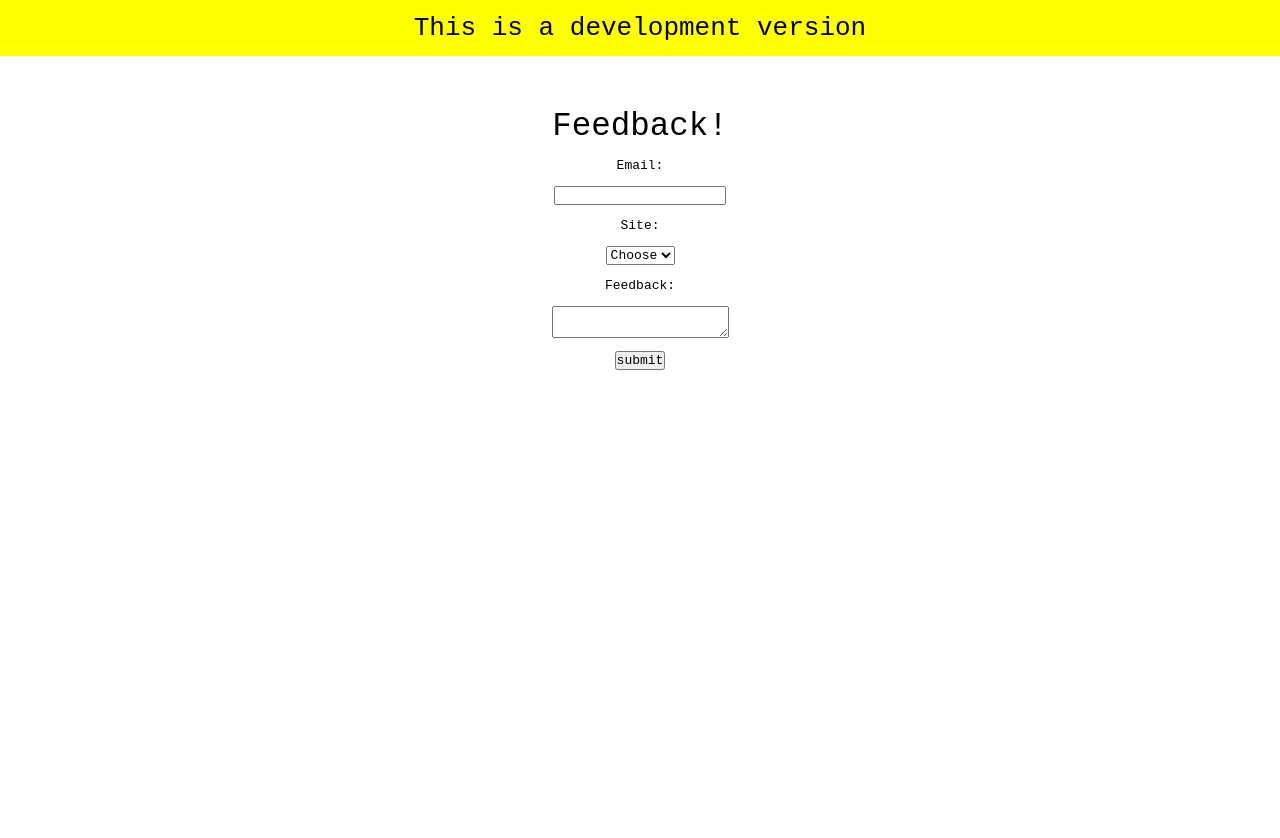
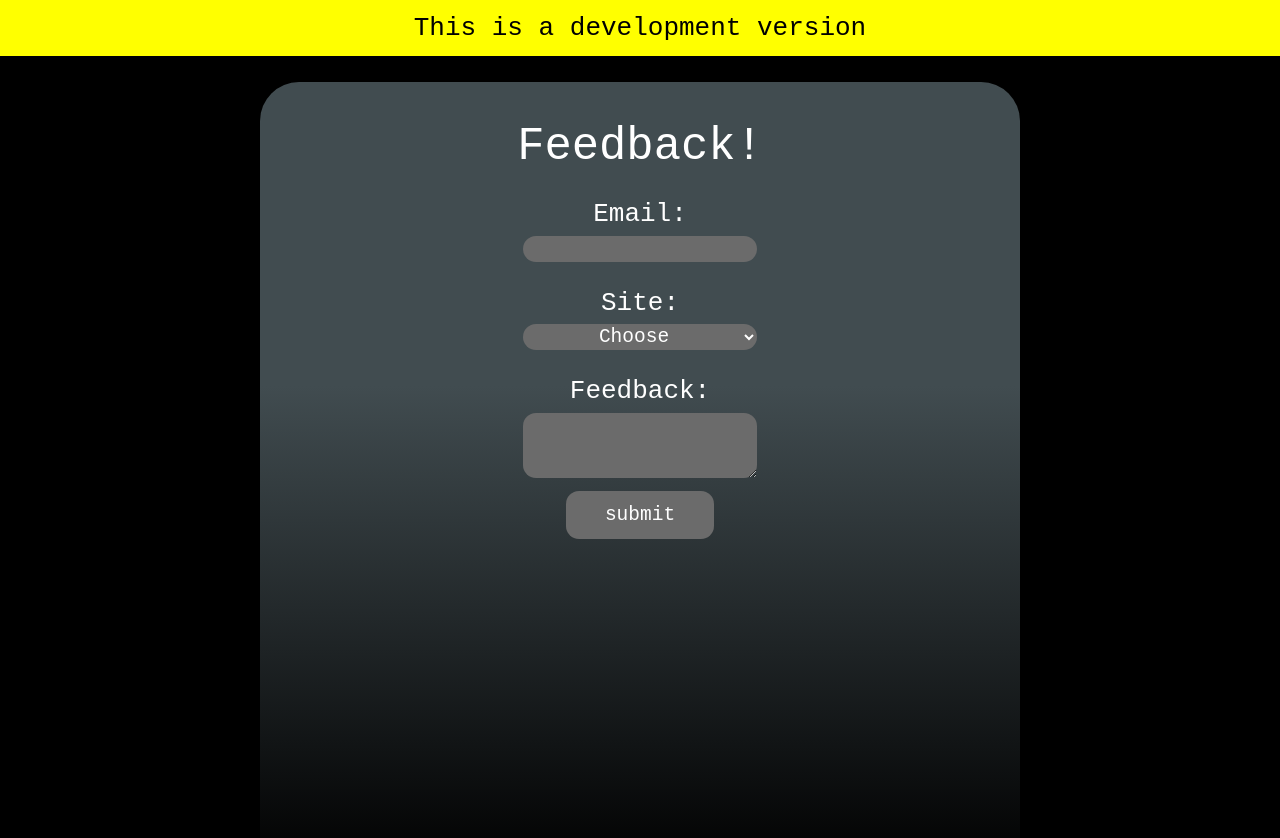
Before and after one commit to howlingunit/feedback_form, a website: page static/index.html in a window 1280 px wide. Before the commit the page ends 800 px from the top, so only its background shows below. Drawn offline with Linux system fonts and the light colour scheme.

Commit message:
added some styles

```diff
--- a/static/index.html
+++ b/static/index.html
@@ -14,14 +14,14 @@
 
   <div class="container">
 
-    <form class="container" id="form">
+    <form id="form">
       <h1 class="title">Feedback!</h1>
 
       <p>Email:</p>
-      <input type="email" name="email" id="email">
+      <input  class='inputs'type="email" name="email" id="email">
 
       <p>Site:</p>
-      <select name="site" id="site">
+      <select class='inputs' name="site" id="site">
         <option value="">Choose</option>
         <option value="site1">site1</option>
         <option value="site2">site2</option>
@@ -29,9 +29,9 @@
       </select>
 
       <p>Feedback:</p>
-      <textarea name="feedback" id="feedback"></textarea>
+      <textarea class='inputs' name="feedback" id="feedback"></textarea>
 
-      <input type="submit" value="submit">
+      <input type="submit" value="submit"  class="inputs" id="submit">
     </form>
   </div>
 
--- a/static/style.css
+++ b/static/style.css
@@ -11,14 +11,25 @@
   text-align: center;
 }
 
+:root {
+  --container-margin: 2rem 20rem 0rem 20rem;
+}
+
+@media (max-width: 600px) {
+  :root {
+    --container-margin: 2rem 2rem 0rem 2rem;
+  }
+}
 
 body {
   display: flex;
   flex-direction: column;
+  background-color: black;
+  color: white;
 }
 
 .title {
-  font-size: 2.5rem;
+  font-size: 3.5rem;
 }
 
 .notice {
@@ -28,14 +39,76 @@ body {
   background-color: yellow;
   padding: 1rem;
   width: 100%;
-
+  color: black;
   font-size: 2rem;
 }
 
 .container {
+  background: linear-gradient(0deg, rgba(0,0,0,1) 1%, rgba(65,76,80,1) 62%);
+  border-radius: 3rem;
+  margin: var(--container-margin);
+  height: 100vh;
   display: flex;
-  padding: 2rem;
+  padding: 3rem 0.5rem;
   align-items: center;
   flex-direction: column;
+  justify-content: flex-start;
   gap: 1rem;
 }
+
+form {
+  display: flex;
+  align-items: center;
+  flex-direction: column;
+  justify-content: flex-start;
+
+}
+
+p {
+  font-size: 2rem;
+  margin: 2rem 0rem 0.5rem 0rem;
+}
+
+.inputs {
+  background-color: rgb(107, 107, 107);
+  color: white;
+  box-shadow: none;
+  border: none;
+  border-radius: 1rem;
+  font-size: 1.5rem;
+}
+
+
+
+#email {
+  width: 18rem;
+  height: 2rem;
+}
+
+#feedback {
+  width: 18rem;
+  height: 5rem;
+  max-width: 30rem;
+  max-height: 15rem;
+}
+
+#site {
+  width: 18rem;
+  height: 2rem;
+}
+
+#submit {
+  padding: 1rem 3rem;
+  transition: 0.3s;
+  margin: 1rem;
+}
+
+#submit:hover {
+  cursor: pointer;
+  background-color: lightgray;
+  color: black;
+}
+
+#submit:active {
+  background-color: darkgrey;
+}
--- a/svr.js
+++ b/svr.js
@@ -4,7 +4,7 @@ import * as api from './lib/api.js'
 
 const app = express();
 
-app.get('/get-all', api.getAll)
+app.get('/get-all', api.getAll); //this is a test endpoint
 
 app.post('/send', express.json(), api.send);
 
```
